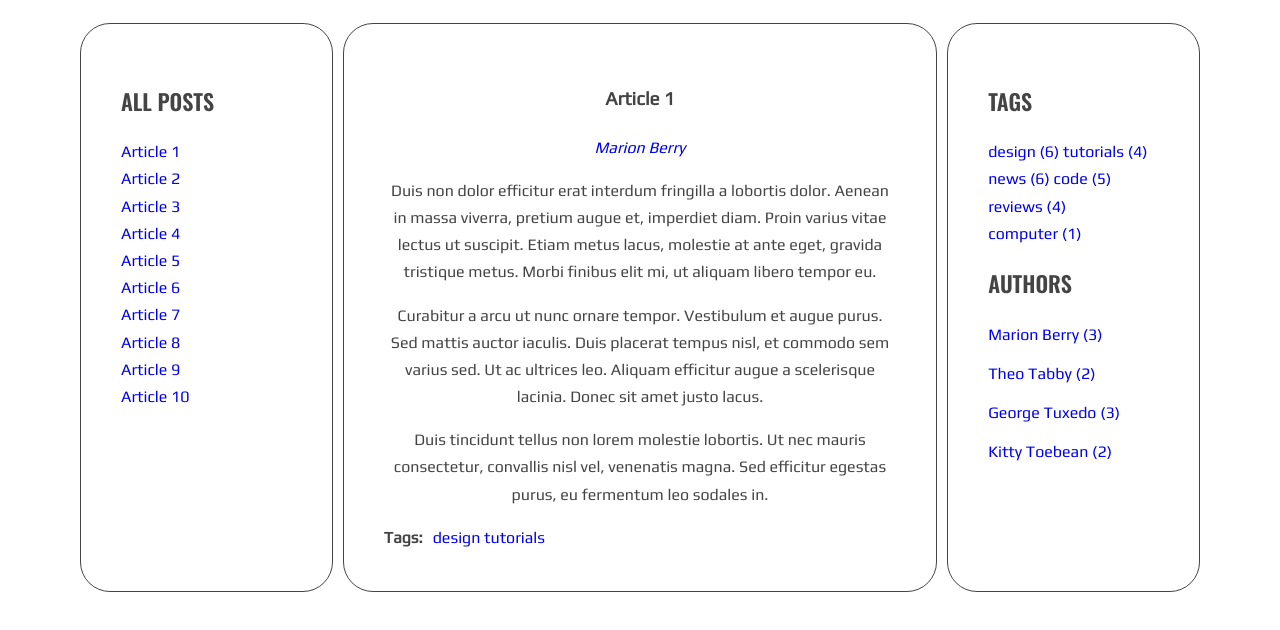
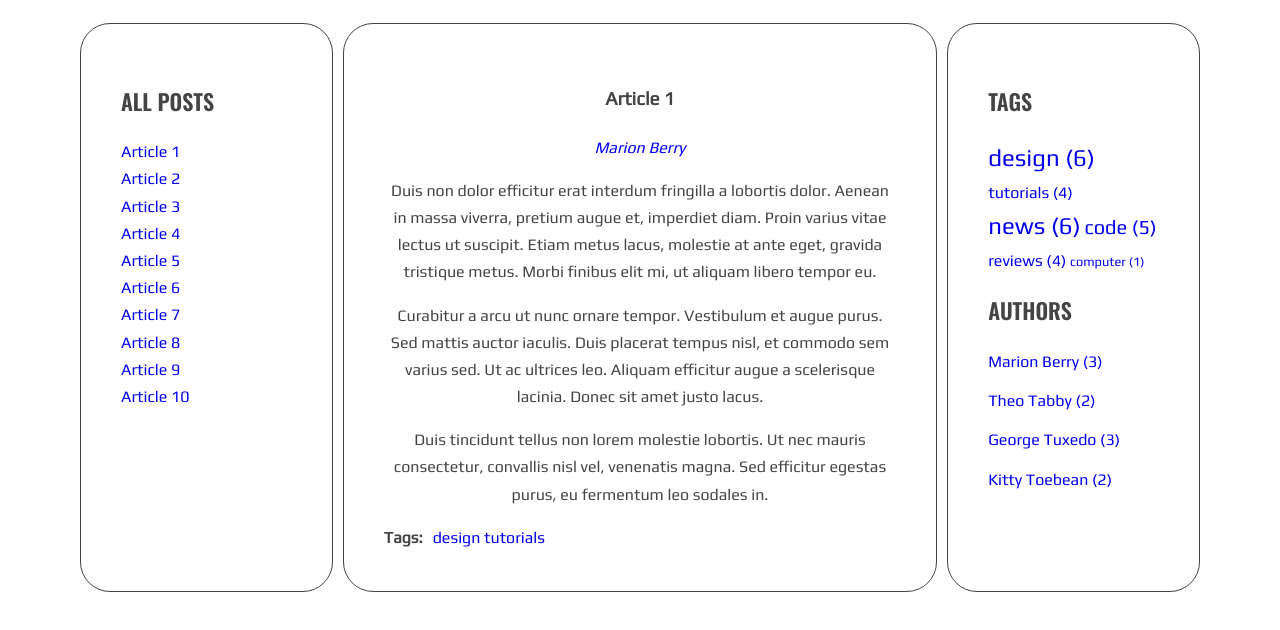
Before and after one commit to Wistako/javascript-blog, a website: page index.html in a window 1280 px wide. Shown: the part 220-850 px from the top of the page. Drawn offline with nearby package versions, Linux system fonts and the light colour scheme.

Commit message:
Add HBars for tagCloud and authorCloud

```diff
--- a/index.html
+++ b/index.html
@@ -179,10 +179,19 @@
           </main>
         </div>
       </div>
-      <script id="template-article-link" type="text/x-handlebars-template">
-        <li><a href="#{{ id }}"><span>{{ title }}</span></a></li>
+      <script src="https://cdnjs.cloudflare.com/ajax/libs/handlebars.js/4.1.0/handlebars.min.js"></script>
+      <script id="template-authors-cloud" type="text/x-handlebars-template">
+        {{#each authors}}
+        <li><a href="#author-{{ href }}">{{ author }} ({{ count }})</a></li>
+        {{/each}}
       </script>
-      <script src="https://cdnjs.cloudflare.com/ajax/libs/handlebars.js/4.1.0/handlebars.min.js"></script>
+      <script id="template-tag-cloud" type="text/x-handlebars-template">
+        {{#each tags}}
+        <li><a href="#{{ tag }}" class="{{className}}">{{tag}} ({{count}})</a></li>
+        {{/each}}
+      </script>
+      <script id="template-article-author" type="text/x-handlebars-template"><a href="#{{ id }}"><span>{{ title }}</span></a></script>
+      <script id="template-article-link" type="text/x-handlebars-template"><li><a href="#{{ id }}"><span>{{ title }}</span></a></li></script>
       <script src="js/script.js"></script>
 </body>
 </html>
--- a/js/script.js
+++ b/js/script.js
@@ -1,7 +1,10 @@
 {
   'use strict';
   const templates = {
-    articleLink: Handlebars.compile(document.querySelector('#template-article-link').innerHTML)
+    articleLink: Handlebars.compile(document.querySelector('#template-article-link').innerHTML),
+    articleAuthor: Handlebars.compile(document.querySelector('#template-article-author').innerHTML),
+    tagCloudLink: Handlebars.compile(document.querySelector('#template-tag-cloud').innerHTML),
+    authorsCloudLink: Handlebars.compile(document.querySelector('#template-authors-cloud').innerHTML)
   };
   const optArticleTagsSelector = '.post-tags .list';
   const optArticleSelector = '.post';
@@ -44,7 +47,6 @@ document.getElementById('test-button').addEventListener('click', function(){
 
     /* [DONE] find the correct article using the selector (value of 'href' attribute) */
     const correctArticle = document.querySelector(hrefLink);
-    console.log(correctArticle);
 
     /* [DONE] add class 'active' to the correct article */
     correctArticle.classList.add('active');
@@ -57,7 +59,6 @@ document.getElementById('test-button').addEventListener('click', function(){
     /* for each article */
     const articles = document.querySelectorAll(optArticleSelector + customSelector);
     let linkHTML = '';
-    console.log(articles);
     for( let article of articles){
 
       /* get the article id */
@@ -73,7 +74,6 @@ document.getElementById('test-button').addEventListener('click', function(){
       //  linkHTML +='<li><a href="#' + articleId + '"><span>' + articleTitle  + '</span></a></li>';
       const linkHTMLData = {id: articleId, title: articleTitle};
       linkHTML += templates.articleLink(linkHTMLData);
-      console.log(linkHTML);
     }
     /* insert link into titleList */
     document.querySelector('.titles').innerHTML = linkHTML;
@@ -132,10 +132,10 @@ document.getElementById('test-button').addEventListener('click', function(){
         // const tag = '<li><a href="#tag-' + genTag + '" class="">' +  genTag + '</a></li>';
         /* add generated code to html variable */
         taglinkHTML += tag + ' ';
-        if(!allTags[tag]){
-          allTags[tag] = 1;
+        if(!allTags[genTag]){
+          allTags[genTag] = 1;
         }else {
-          allTags[tag]++;
+          allTags[genTag]++;
         }
       /* END LOOP: for each tag */
       }
@@ -145,21 +145,27 @@ document.getElementById('test-button').addEventListener('click', function(){
     }
     const tagList = document.querySelector(optTagsListSelector);
     /* [NEW] create variable for all links HTML code */
-    let allTagsHTML = '';
+    let allTagsData = {tags: []};
     const tagsParams = calculateTagsParams(allTags);
     console.log('tagsParams: ', tagsParams);
 
     /* [NEW] START LOOP: for each tag in allTags: */
     for(let tag in allTags){
       /* [NEW] generate code of a link and add it to allTagsHTML */
-      console.log(allTags);
-      const classTag = tag.replace('class="', 'class="' + calculateTagClass(allTags[tag], tagsParams));
-      allTagsHTML += classTag.replace('</a></li>' ,' (' + allTags[tag] + ')</a></li> ');
+      tag = tag.replace('<li>', '');
+      tag = tag.replace('</li>', '');
+      allTagsData.tags.push({
+        tag: tag,
+        count: allTags[tag],
+        className: calculateTagClass(allTags[tag], tagsParams)
+      });
+      // const classTag = tag.replace('class="', 'class="' + calculateTagClass(allTags[tag], tagsParams));
+      // allTagsHTML += classTag.replace('</a></li>' ,' (' + allTags[tag] + ')</a></li> ');
     }
     /* [NEW] END LOOP: for each tag in allTags: */
 
     /*[NEW] add HTML from allTagsHTML to tagList */
-    tagList.innerHTML = allTagsHTML;
+    tagList.innerHTML = templates.tagCloudLink(allTagsData);
   };
   generateTags();
 
@@ -208,7 +214,7 @@ document.getElementById('test-button').addEventListener('click', function(){
 
   const generateAuthors = function (){
     let allAuthors = {};
-    let authorsLinkHTML = '';
+    let authorsHTMLData = { authors : []};
     // Find aricle
     const articles = document.querySelectorAll(optArticleSelector);
     for (const article of articles) {
@@ -218,25 +224,29 @@ document.getElementById('test-button').addEventListener('click', function(){
 
       const href = 'author-' + author.replace(' ', '-');
       const linkHTMLData = {id: href, title: author};
-      const linkHTML = templates.articleLink(linkHTMLData);
-
-      console.log(linkHTML);
+      const linkHTML = templates.articleAuthor(linkHTMLData);
       // const linkHTML = '<a href=#author-'+ href +'>' + author + '</a>';
       // Find author wrapper
       const authorWrapper = article.querySelector('.post-author');
       // Add link
       authorWrapper.innerHTML = linkHTML;
-      if(!allAuthors[linkHTML]){
-        allAuthors[linkHTML] = 1;
+      if(!allAuthors[author]){
+        allAuthors[author] = 1;
       } else {
-        allAuthors[linkHTML]++;
+        allAuthors[author]++;
       }
     }
     for (const key in allAuthors) {
-      authorsLinkHTML += '<li>' + key.replace('</a>' , ' (' + allAuthors[key] + ')</a></li>');
+      authorsHTMLData.authors.push({
+        author: key,
+        count: allAuthors[key],
+        href: key.replace(' ', '-')
+      });
+      console.log(authorsHTMLData);
+      // authorsLinkHTML += '<li>' + key.replace('</a>' , ' (' + allAuthors[key] + ')</a></li>');
     }
     const authorsWrapper = document.querySelector(optAuthorListSelector);
-    authorsWrapper.innerHTML = authorsLinkHTML;
+    authorsWrapper.innerHTML = templates.authorsCloudLink(authorsHTMLData);
   };
 
   generateAuthors();
--- a/sass/style.scss
+++ b/sass/style.scss
@@ -112,12 +112,6 @@ body {
     margin-bottom: 12px;
   }
 }
-.post-author {
-  text-decoration: none;
-  li {
-    list-style-type: none;
-  }
-}
 /* Tags */
 .list.tags li{
   display: inline-block;
```
Also changed, not shown: css/style.css, 1 other file.
